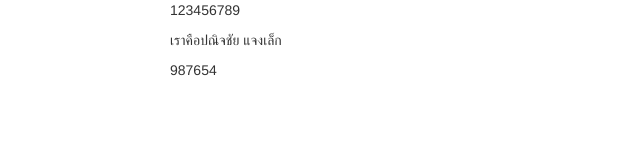
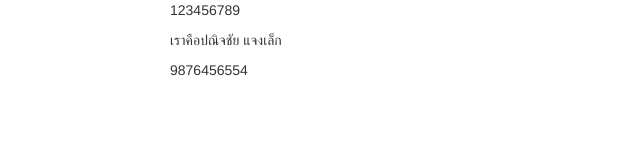
Before and after one commit to panitchai/panitchai.github.io, a plain HTML site: page index.html in a window 1280 px wide. Shown: the full height of the page, 0-640 px from the left. Drawn offline with Linux system fonts and the light colour scheme.

Commit message:
updet0.1

```diff
--- a/index.html
+++ b/index.html
@@ -9,7 +9,7 @@
     <div class="container">
     	<p>123456789</p>
     	<p>เราคือปณิจชัย แจงเล็ก</p>
-    	<p>987654</p>
+    	<p>9876456554</p>
 
     </div>
 </body>
```
